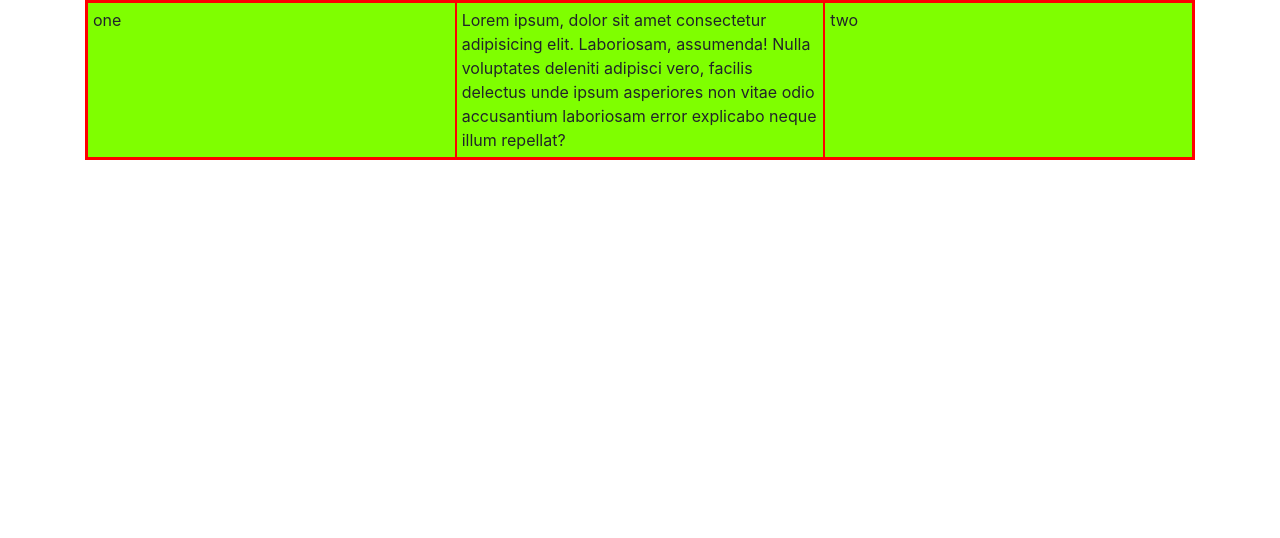
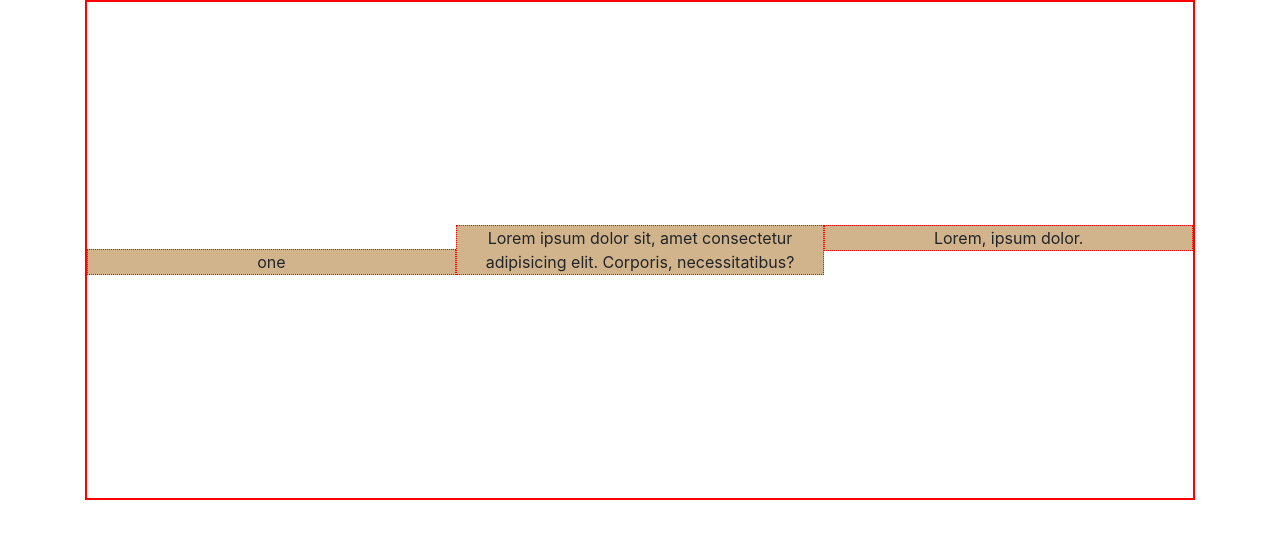
Before and after one commit to ruman649/boot, a plain HTML site: page html/vartical_align.html in a window 1280 px wide. Drawn offline with Linux system fonts and the light colour scheme.

Commit message:
adding align-items, align-content, align-self

```diff
--- a/css/style.css
+++ b/css/style.css
@@ -69,3 +69,9 @@
     padding: 0;
     border: 1px dashed purple;
 }
+
+
+
+.h-500{
+    height: 500px;
+}
--- a/html/vartical_align.html
+++ b/html/vartical_align.html
@@ -9,12 +9,25 @@
     <link rel="stylesheet" href="../css/style.css">
 </head>
 <body>
+    <!-- <div class="container">
+        <div class="row  h-500 align-content-md-start align-content-lg-end align-content-xl-center " >
+            <div class="col-md-4 order-md-5">one</div>
+            <div class="col-md-4 order-md-3">two</div>
+            <div class="col-md-4 order-md-1">three</div>
+            <div class="col-md-4">four</div>
+            <div class="col-md-4">five</div>
+        </div>
+    </div>  -->
+
+
+
     <div class="container">
-        <div class="row align-items-">
-            <div class="col-4 ">one</div>
-            <div class="col-4">Lorem ipsum, dolor sit amet consectetur adipisicing elit. Laboriosam, assumenda! Nulla voluptates deleniti adipisci vero, facilis delectus unde ipsum asperiores non vitae odio accusantium laboriosam error explicabo neque illum repellat?</div>
-            <div class="col-4">two</div>
+        <div class="row h-500 align-content-center">
+            <div class="col align-self-end">one</div>
+            <div class="col align-self-center">Lorem ipsum dolor sit, amet consectetur adipisicing elit. Corporis, necessitatibus?</div>
+            <div class="col align-self-start">Lorem, ipsum dolor.</div>
         </div>
     </div>
+
 </body>
 </html>
```
